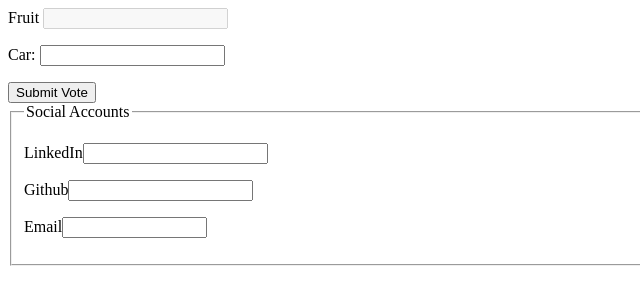
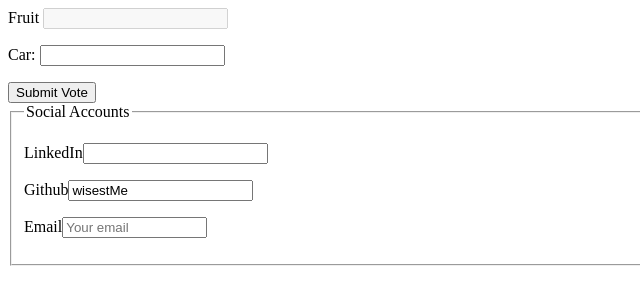
Before and after one commit to wisestme/playground, a plain HTML site: page form.html in a window 1280 px wide. Shown: the full height of the page, 0-640 px from the left. Drawn offline with Linux system fonts and the light colour scheme.

Commit message:
add value and placeholder

```diff
--- a/form.html
+++ b/form.html
@@ -18,10 +18,10 @@
         <label for="linkedin">LinkedIn<input id="linkedin" name="linkedin" type="text"></label>
       </p>
       <p>
-        <label for="github">Github<input name="github" id="github" type="text"></label>
+        <label for="github">Github<input name="github" id="github" type="text" value="wisestMe"></label>
       </p>
       <p>
-        <label for="email">Email<input id="email" name="email" type="text" maxlength="10" size="15"></label>
+        <label for="email">Email<input id="email" name="email" type="text" maxlength="10" size="15" placeholder="Your email"></label>
       </p>
     </fieldset>
   </form>
```
